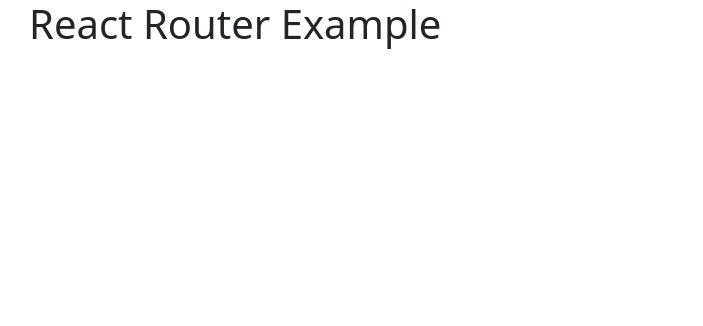
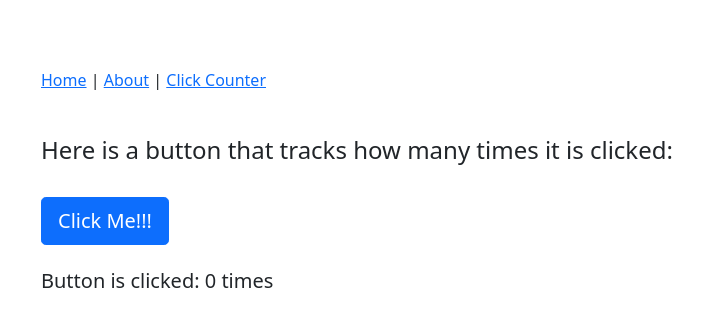
Before and after one commit to ghosh-partha-sarathi/react-routing-client-side, a React app: page /counter in a window 1280 px wide. Shown: the top 326 px of the page, without its empty margins (35-738 px from the left). Built offline with nearby package versions, Linux system fonts and the light colour scheme.

Commit message:
Error Page and counter button added

```diff
--- a/src/components/App.js
+++ b/src/components/App.js
@@ -1,17 +1,21 @@
 import React, { useState } from "react";
-import { Routes, Route, Link } from "react-router-dom";
+import { Routes, Route } from "react-router-dom";
 import bootstrap from "bootstrap";
 import Home from "./home/Home";
 import About from "./about/About";
+import PageNotFound from "./common/ErrorPage";
+import Header from "./common/Header";
+import ClickCounter from "./counter/ClickCounter";
 
 export default function App() {
   return (
-    <div className="jumbotron">
-      <h1>React Router Example</h1>
+    <div className="container-fluid">
+      <Header />
       <Routes>
         <Route exact path="/" element={<Home />} />
-        <Route exact path="/home" element={<Home />} />
         <Route path="/about" element={<About />} />
+        <Route path="/counter" element={<ClickCounter />} />
+        <Route element={<PageNotFound />} />
       </Routes>
     </div>
   );
--- a/src/components/about/About.js
+++ b/src/components/about/About.js
@@ -4,7 +4,7 @@
 function About() {
   return (
     <div>
-      This is application About Page.
+      <h4> About </h4>
       <br />
       <br />
       <Link to="home" className="btn btn-primary btn-lg">
--- /dev/null
+++ b/src/components/common/ErrorPage.js
@@ -0,0 +1,12 @@
+import React, { useState } from "react";
+import { Link } from "react-router-dom";
+
+function PageNotFound() {
+  return (
+    <div className="jumbotron">
+      Page NOT found.
+    </div>
+  );
+}
+
+export default PageNotFound;
--- /dev/null
+++ b/src/components/common/Header.js
@@ -0,0 +1,27 @@
+import React, { useState } from "react";
+import { Link, NavLink } from "react-router-dom";
+
+function Header() {
+  const activeNavStyle = { color: "#F15B2A" };
+  return (
+    <div className="jumbotron">
+      <br />
+      <br />
+      <nav>
+        <NavLink to="/" activestyle={activeNavStyle}>
+          Home
+        </NavLink>{" "}
+        {" | "}
+        <NavLink to="/about" activestyle={activeNavStyle}>
+          About
+        </NavLink>{" "}
+        {" | "}
+        <NavLink to="/counter" activestyle={activeNavStyle}>
+          Click Counter
+        </NavLink>
+      </nav>
+    </div>
+  );
+}
+
+export default Header;
--- /dev/null
+++ b/src/components/counter/ClickCounter.js
@@ -0,0 +1,26 @@
+import React, { useState } from "react";
+
+function ClickCounter() {
+  const [count, setCount] = useState(0);
+
+  return (
+    <div>
+      <br />
+      <h4>Here is a button that tracks how many times it is clicked:</h4>
+      <br />
+
+      <button
+        className="btn btn-primary btn-lg"
+        onClick={() => setCount(count + 1)}
+      >
+        Click Me!!!
+      </button>
+      <br />
+      <br />
+      <h5>Button is clicked: {count} times</h5>
+      <br />
+    </div>
+  );
+}
+
+export default ClickCounter;
--- a/src/components/home/Home.js
+++ b/src/components/home/Home.js
@@ -4,7 +4,7 @@
 function Home() {
   return (
     <div className="jumbotron">
-      This is application Home Page.
+      <h4> Home </h4>
       <br />
       <br />
       <Link to="about" className="btn btn-primary btn-lg">
```
